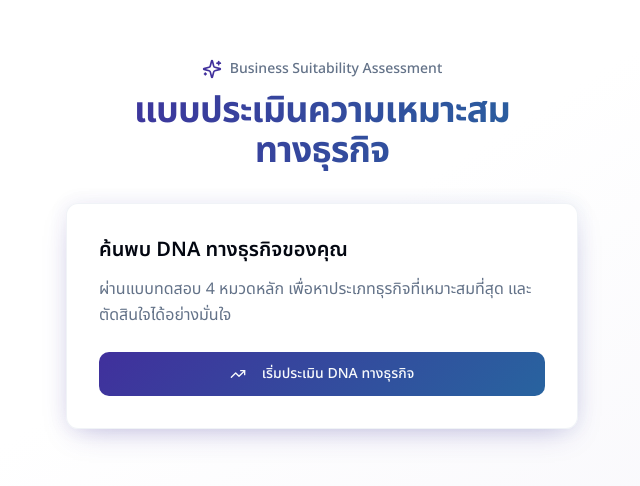
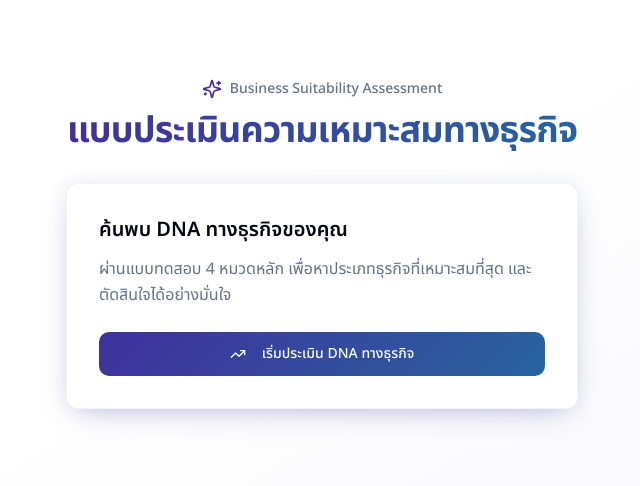
Before and after one commit to jeszada/business-dna-finder, a React (Vite) app: page / in a window 1280 px wide. Shown: the part 156-642 px from the top of the page, without its empty margins (318-958 px from the left). Built offline with nearby package versions, Linux system fonts and the light colour scheme.

Commit message:
Update homepage text
Remove line break for business suitability assessment text on the homepage.

```diff
--- a/src/pages/Index.tsx
+++ b/src/pages/Index.tsx
@@ -35,7 +35,7 @@ const Index = () => {
               <p className="text-sm text-muted-foreground font-medium">Business Suitability Assessment</p>
             </div>
             <h1 className="text-3xl sm:text-4xl font-bold tracking-tight bg-gradient-to-r from-primary to-accent bg-clip-text text-transparent">
-              แบบประเมินความเหมาะสม<br />ทางธุรกิจ
+              แบบประเมินความเหมาะสมทางธุรกิจ
             </h1>
           </header>
 
```
